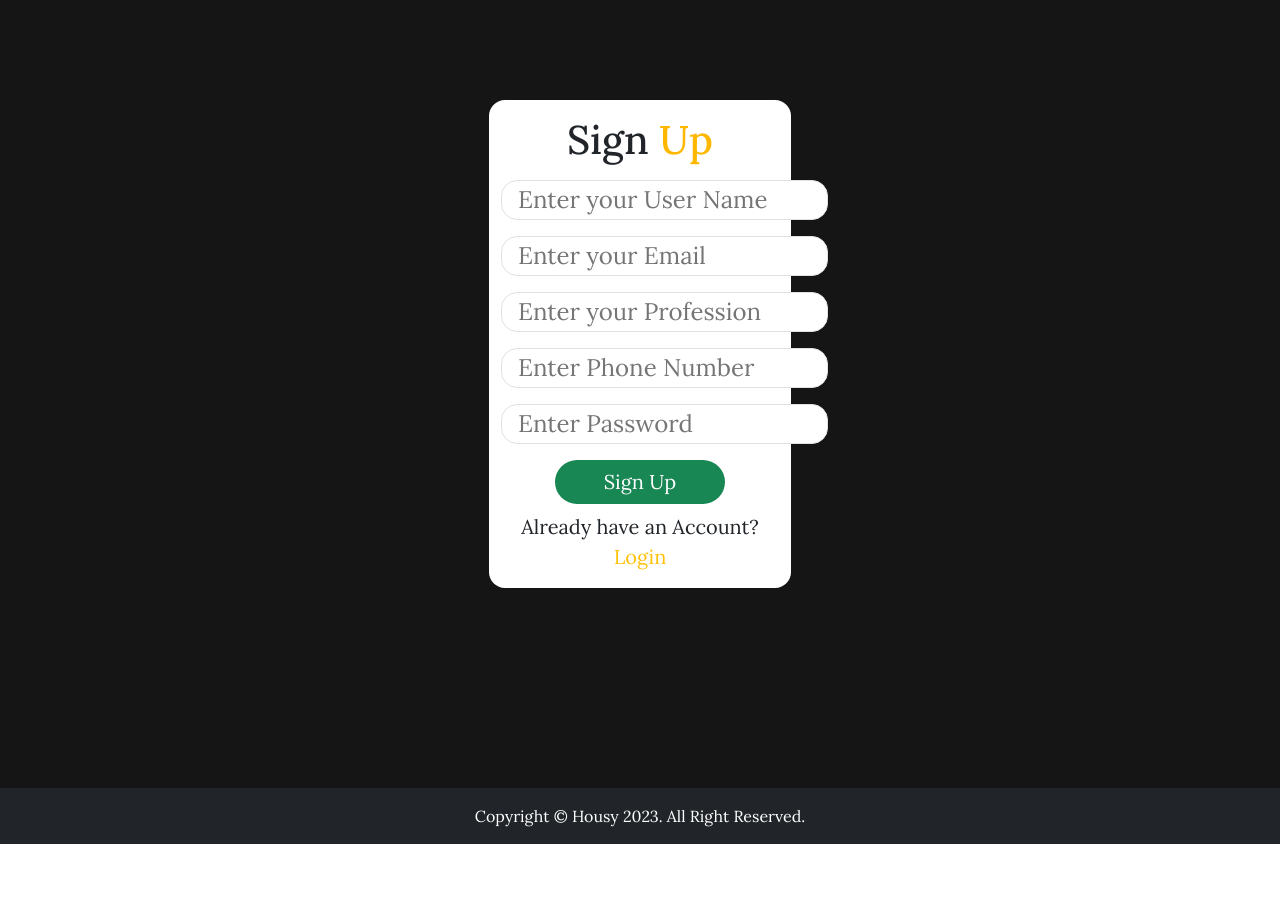
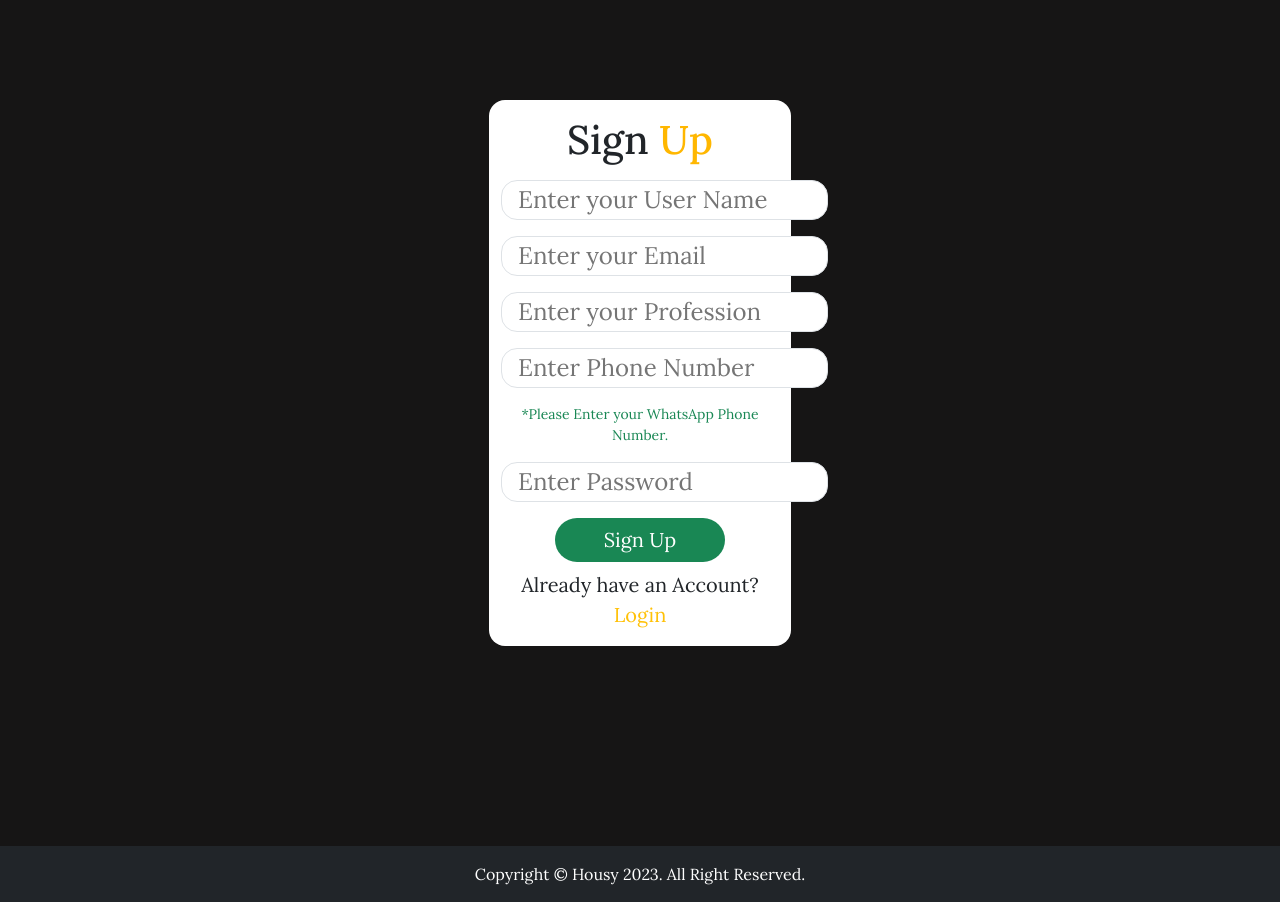
Before and after one commit to Haamidraza03/House-Services, a React (Vite) app in the folder client/: page /spsignup in a window 1280 px wide. Before the commit the page ends 844 px from the top, so only its background shows below. Built offline with nearby package versions, Linux system fonts and the light colour scheme; no server answers.

Commit message:
edit cards and scroll bar

```diff
--- a/client/src/App.css
+++ b/client/src/App.css
@@ -35,6 +35,26 @@ input:focus{
 
 textarea:focus{
   outline-color: rgb(255, 183, 0);
+}
+
+::-webkit-scrollbar{
+  width: 7px;
+  border-radius:10px !important;
+  background-color: rgb(22, 21, 21) !important;
+}
+::-webkit-scrollbar-track{
+  background-color: rgb(14, 12, 12) !important;;
+  border-radius: 10px !important;
+  z-index: -1 !important;
+}
+::-webkit-scrollbar-thumb{
+  background-color: #2AEBF8;
+  border-radius: 10px;
+}
+
+.bg-scroll{
+  overflow-y: scroll !important;
+  height: 70px !important;
 }
 
 .App-logo {
--- a/client/src/pages/Home.jsx
+++ b/client/src/pages/Home.jsx
@@ -72,7 +72,7 @@ function Home() {
               <div>{user.uname}</div>
               <div>{user.prof}</div>
             </div>
-            <p id='para1'>{user.description}</p>
+            <p id='para1' className='bg-scroll'>{user.description}</p>
             <a aria-label="Whatsapp" href={whatsappUrl}><button className='btn btn2 shadow rounded-pill px-4 py-1 bg-info text-dark fs-5'>Contact Now</button></a></div>))
           }):null};
           </div>):currentSp ? (
--- a/client/src/pages/Spsignup.jsx
+++ b/client/src/pages/Spsignup.jsx
@@ -44,7 +44,9 @@ function Spsignup() {
             <center><input type="text" id='uname' className='rounded-4 mb-3 fs-4 border ps-3' placeholder='Enter your User Name' onChange={handleChange} /><br /></center>
             <center><input type="email" id='email' className='rounded-4 mb-3 fs-4 border ps-3' placeholder='Enter your Email' onChange={handleChange} /><br /></center>
             <center><input type="text" id='prof' className='rounded-4 mb-3 fs-4 border ps-3' placeholder='Enter your Profession' onChange={handleChange} /><br /></center>
-            <center><input type="number" inputMode='numeric' id='phno' className='rounded-4 mb-3 fs-4 border ps-3' placeholder='Enter Phone Number' onChange={handleChange} /><br /></center>
+            <center><input type="number" inputMode='numeric' id='phno' className='rounded-4 mb-3 fs-4 border ps-3' placeholder='Enter Phone Number' onChange={handleChange} /><br />
+            <p style={{fontSize:'14px'}} className='text-success'>*Please Enter your WhatsApp Phone Number.</p>
+            </center>
             <center><input type="password" id='password' className='rounded-4 mb-3 fs-4 border ps-3' placeholder='Enter Password' onChange={handleChange} /><br /></center>
             <center><button disabled={loading} className='btn bg-success rounded-pill fs-5 px-5 mb-2 text-white'>
             {loading? 'Loading...':'Sign Up'}
```
